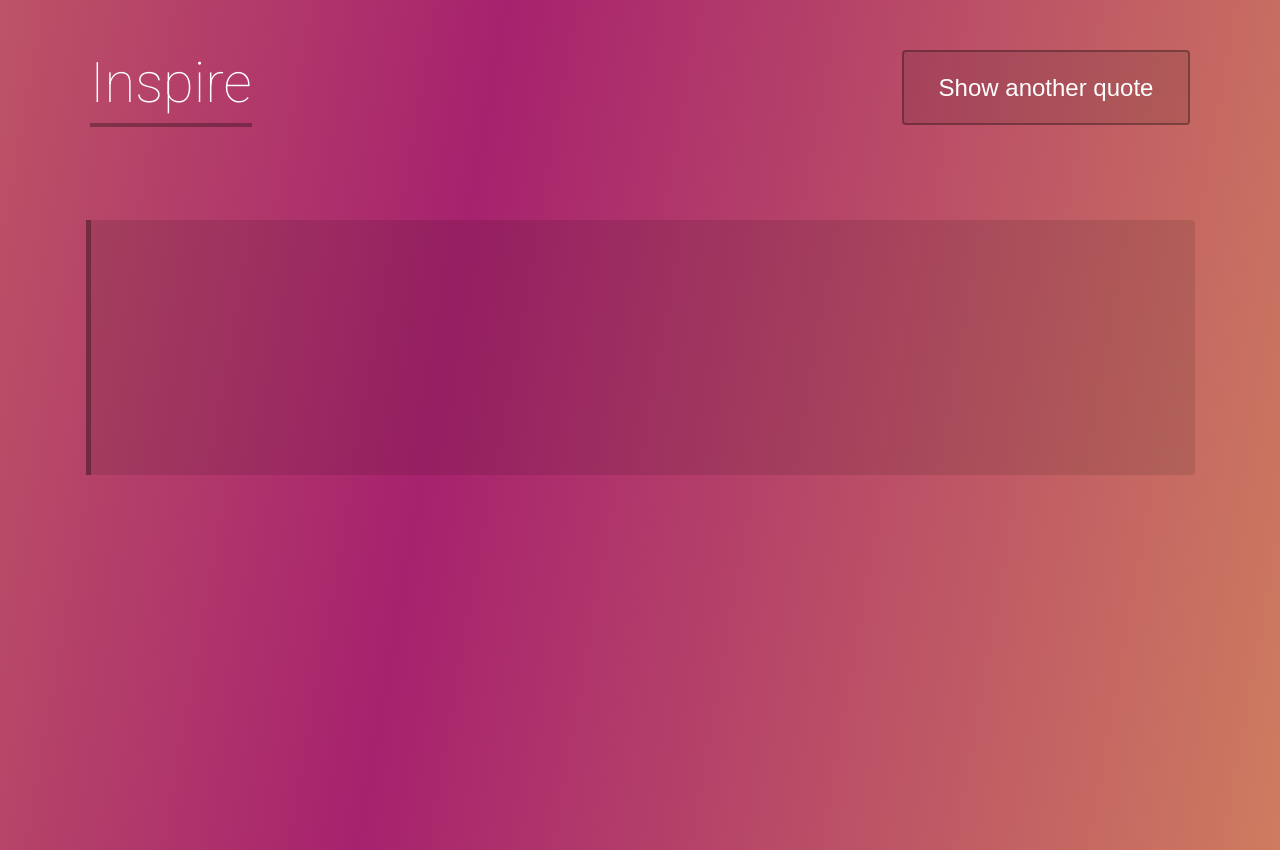
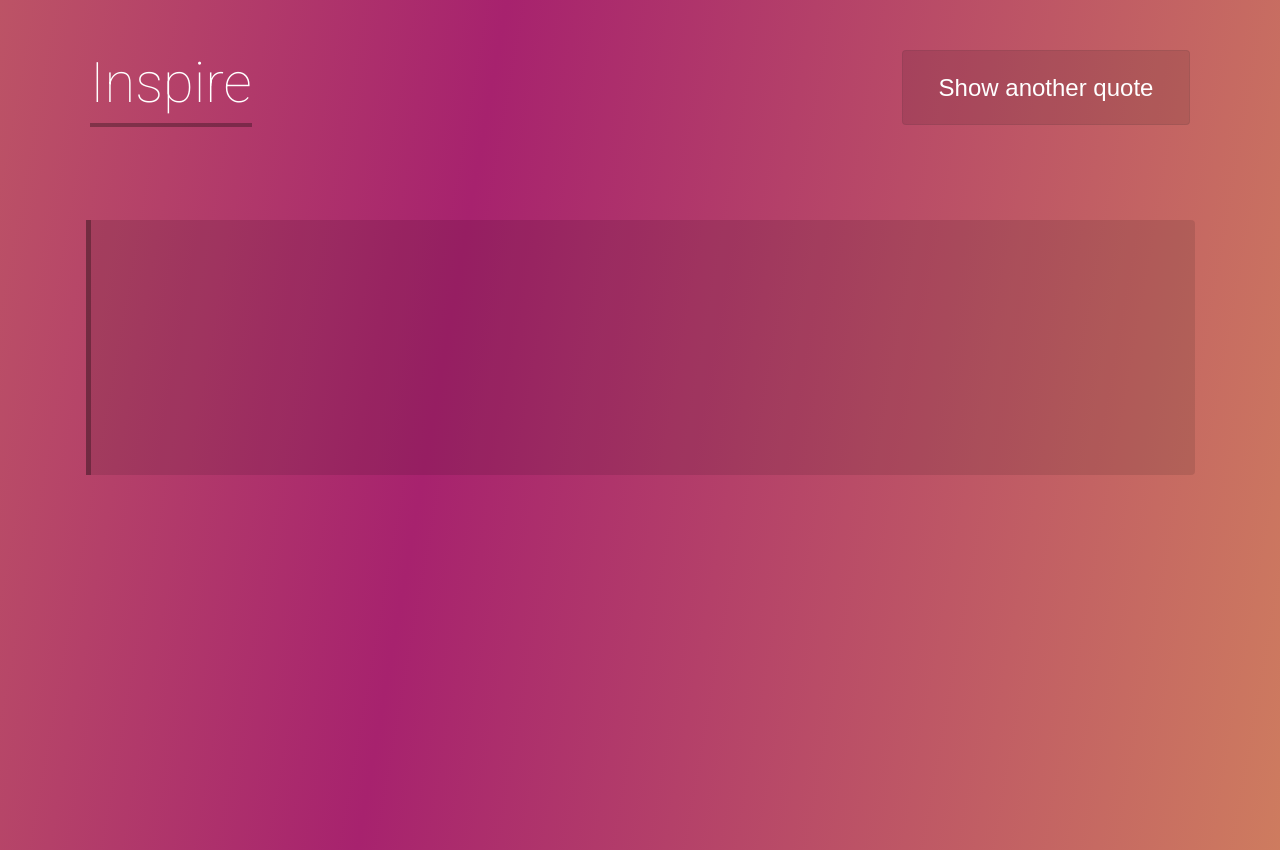
Before and after one commit to Roaring30s/Project-1-Inspirational-Quotes, a plain HTML site: page index.html in a window 1280 px wide. Drawn offline with Linux system fonts and the light colour scheme.

Commit message:
Update Button CSS
Updated button css for a sleeker look.

```diff
--- a/css/styles.css
+++ b/css/styles.css
@@ -1,6 +1,5 @@
 /**
- * Treehouse FSJS Techdegree
- * Random Quote Generator - CSS
+ * Inspirational Quote Generator
  */
 
 @import url('https://fonts.googleapis.com/css?family=Roboto:100,100i,300,300i&display=swap');
@@ -47,7 +46,7 @@ p {
   padding: 15px 0;
   background-color: rgba(0, 0, 0, 0.1);
   border-radius: 4px;
-  border: 2px solid rgba(0, 0, 0, 0.3);
+  border: 1px solid rgba(53, 53, 53, 0.1);
   transition: 0.5s;
   font-weight: 100;
 }
```
